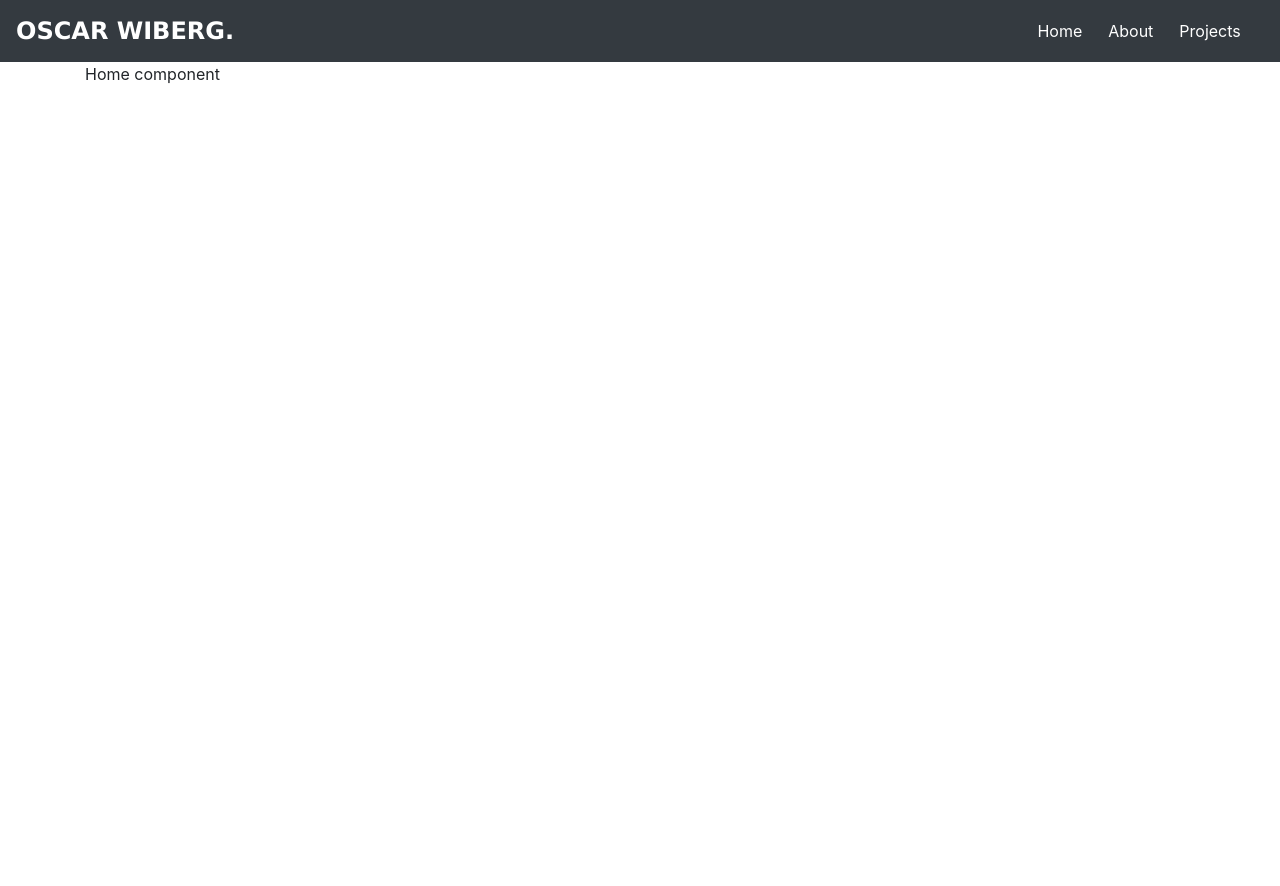
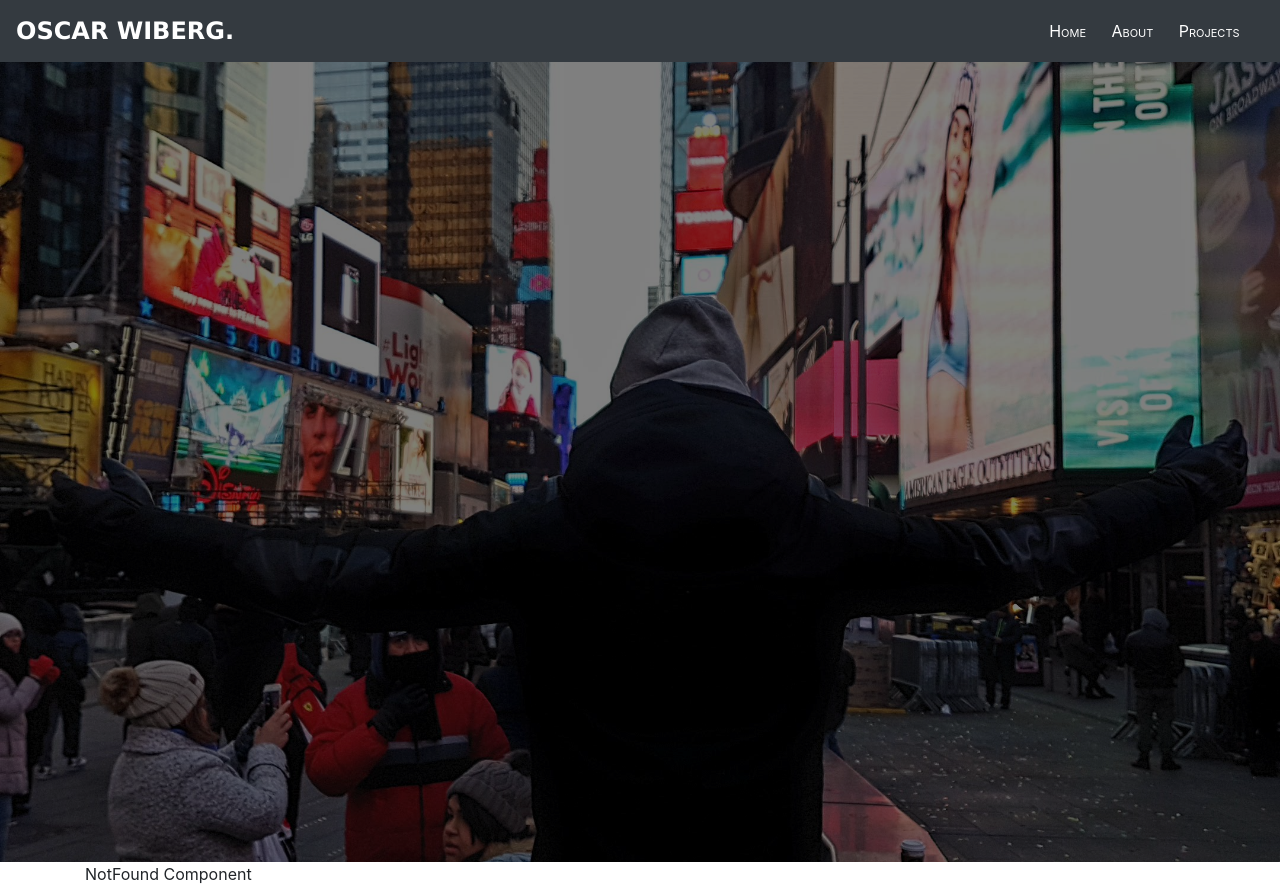
Before and after one commit to oscarwiberg/portfolio, a React (Create React App) app: page / in a window 1280 px wide. Before the commit the page ends 800 px from the top, so only its background shows below. Built offline with nearby package versions, Linux system fonts and the light colour scheme.

Commit message:
Home component deleted and Jumbo component  created

```diff
--- a/src/App.js
+++ b/src/App.js
@@ -4,19 +4,19 @@ import { Container } from 'react-bootstrap';
 import { BrowserRouter as Router, Switch, Route } from 'react-router-dom';
 
 import NavbarComponent from './components/Navbar/Navbar';
-import Home from './components/pages/Home';
 import About from './components/pages/About';
 import Projects from './components/pages/Projects';
 import NotFound from './components/pages/NotFound';
+import Jumbo from './components/Jumbo';
 
 function App() {
   return (
     <div className="App">
       <Router>
         <NavbarComponent />
+        <Route path="/" exact component={Jumbo} />
         <Container>
           <Switch>
-            <Route path="/" exact component={Home} />
             <Route path="/about" component={About} />
             <Route path="/projects" component={Projects} />
             <Route component={NotFound} />
--- /dev/null
+++ b/src/components/Jumbo.css
@@ -0,0 +1,6 @@
+.img-ny {
+  height: 100vh;
+  width: 100vw;
+  object-fit: cover;
+  filter: brightness(50%);
+}
--- /dev/null
+++ b/src/components/Jumbo.jsx
@@ -0,0 +1,12 @@
+import React from 'react';
+import './Jumbo.css';
+
+const Jumbo = () => {
+  return (
+    <div>
+      <img className="img-ny" src="/images/ny.jpg" alt="new-york"></img>
+    </div>
+  );
+};
+
+export default Jumbo;
--- a/src/components/Navbar/Navbar.css
+++ b/src/components/Navbar/Navbar.css
@@ -12,4 +12,9 @@
 #nav-link {
   margin-right: 5%;
   color: white;
+  font-variant: small-caps;
 }
+
+#nav-link:hover {
+  transform: scale(1.2);
+}
--- a/src/components/pages/Home.jsx
+++ /dev/null
@@ -1,7 +0,0 @@
-import React from 'react';
-
-const Home = () => {
-  return <div>Home component</div>;
-};
-
-export default Home;
```
Also changed, not shown: public/images/ny.jpg (added), 1 other file (tests, documents, lock files or other folders).
